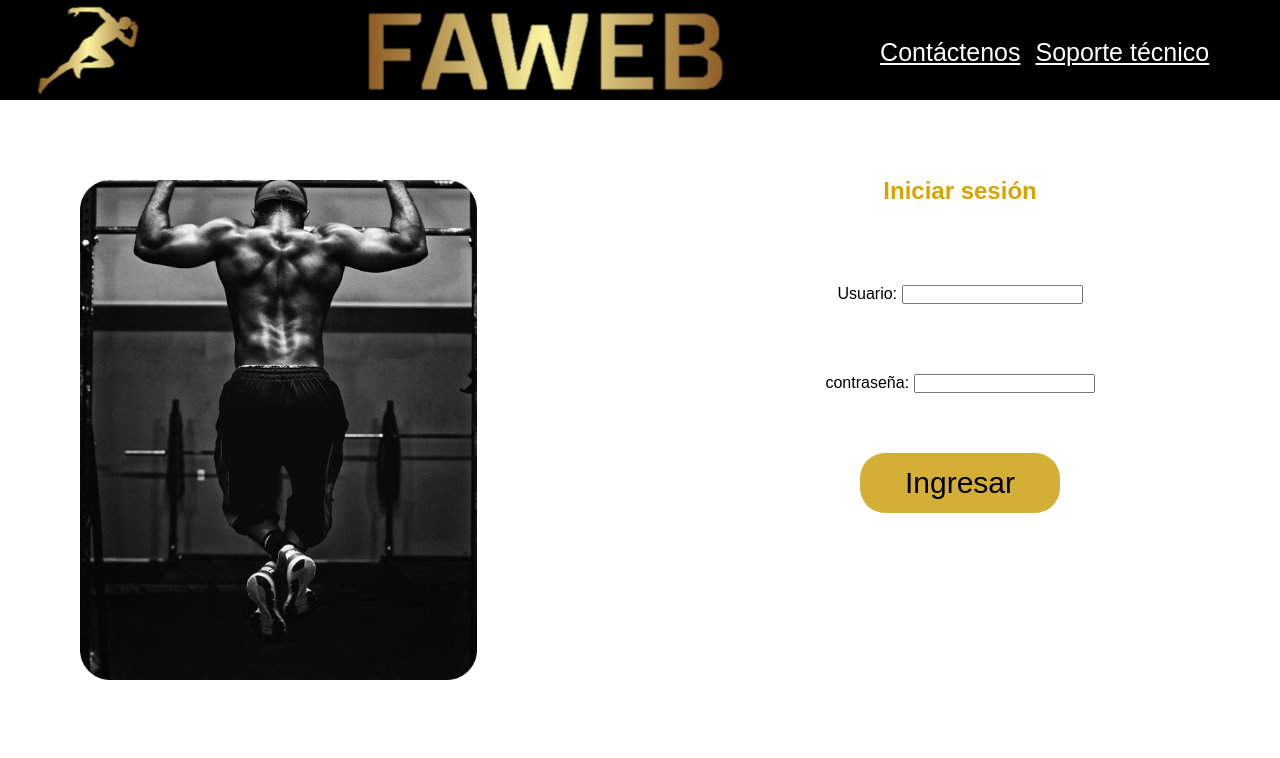
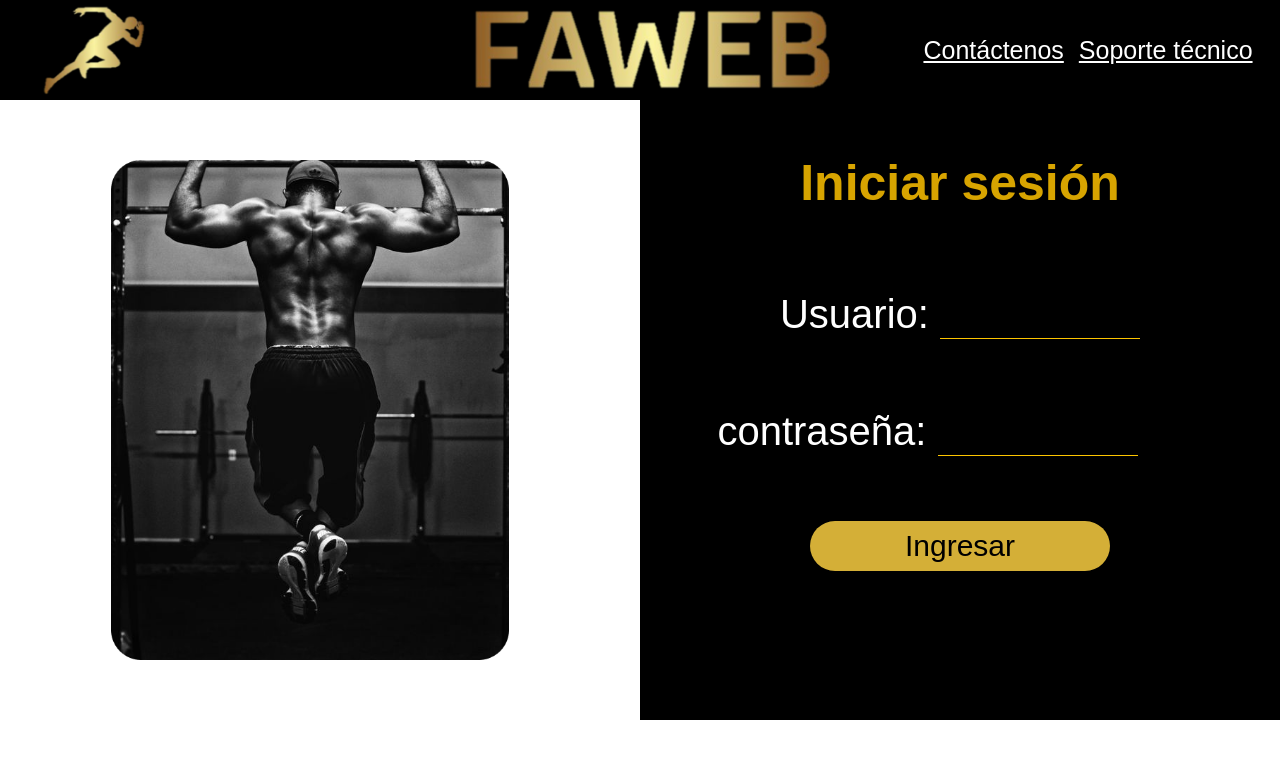
Before and after one commit to JCMB14/Proyecto-Universitario-FAWeb, a plain HTML site: page login.html in a window 1280 px wide. Drawn offline with Linux system fonts and the light colour scheme; a web font is replaced by a local one.

Commit message:
login hecho

```diff
--- a/css/style.css
+++ b/css/style.css
@@ -2,7 +2,7 @@
   padding: 0;
   margin: 0;
   box-sizing: border-box;
-  font-family: Arial, Helvetica, sans-serif;
+  font-family: 'Inclusive Sans', sans-serif;
 }
 .header_index {
   background: black;
@@ -230,6 +230,50 @@ h3 {
 
 
 /*LOGIN*/
+.header_login{
+  background: black;
+  height: 100px;
+}
+.content_nav_login{
+  display: grid;
+  grid-template-columns: 0.3fr 1.1fr 0.6fr;
+}
+.content_nav_login .nav_logo_login{
+  grid-column: 1;
+  display: flex;
+  justify-content: center;
+  align-items: center;
+}
+.nav_logo_login img{
+  width: 120px;
+  height: 100px;
+  padding: 5px 0 5px 0;
+}
+.content_nav_login .namelogo{
+  display: flex;
+  grid-column: 2;
+  justify-content: center;
+  align-items: center;
+
+}
+.namelogo .name_logo{
+    margin-left: 210px;
+}
+.content_nav_login .nav_login{
+  grid-column: 3;
+  display: inline-flex;
+  justify-content: center;
+  align-items: center;
+  margin-right: 15px;
+}
+.nav_login a{
+  color: white;
+  text-decoration: underline;
+  font-size: 25px;
+}
+
+
+
 .sect1_login{
   display: grid;
   grid-template-columns: 1fr 1fr;
@@ -238,13 +282,16 @@ h3 {
   grid-column: 1;
   background: white;
   display: flex;
-  justify-content: start;
+  justify-content: center;
   align-items: center;
   position: relative;
-  margin: 80px 0 0 80px;
+  margin: 60px 0 60px -20px;
 }
 .img_login img{
   height: 500px;
+}
+.form_login{
+  background: black;
 }
 .sect1_login .form_login{
   grid-column: 2;
@@ -262,18 +309,75 @@ h3 {
   position: relative;
   bottom: 150px;
   color: #D7A400;
+  font-size: 50px;
 }
 .content_form_login .label_user{
   position: relative;
   bottom: 70px;
 }
+.content_form_login label{
+  color: white;
+  font-size: 40px;
+}
 .content_form_login .btn_login{
-  width: 200px;
-  height: 60px;
+  width: 300px;
+  height: 50px;
   border-radius: 25px;
   font-size: 30px;
   background-color: #D4AF37;
   border: none;
   position: relative;
   top: 60px;
+  cursor: pointer;
 }
+
+.content_form_login input{
+  width: 200px;
+  height: 30px;
+  border: 0;
+  border-bottom: 1px solid #FDC500;
+  background: black;
+}
+.content_form_login .label_clave{
+  margin-left: -65px;
+}
+
+.btn_login {
+  display: inline-block;
+  border-radius: 4px;
+  background-color: #000000;
+  border: none;
+  color: #000000;
+  text-align: center;
+  font-size: 17px;
+  width: 130px;
+  transition: all 0.5s;
+  cursor: pointer;
+  margin: 5px;
+ }
+
+ .btn_login span {
+  cursor: pointer;
+  display: inline-block;
+  position: relative;
+  transition: 0.5s;
+ }
+
+ .btn_login span:after {
+  content: '»';
+  position: absolute;
+  margin-right: -8px;
+  opacity: 0;
+  top: 0;
+  right: -15px;
+  transition: 0.5s;
+ }
+
+ .btn_login:hover span {
+  padding-right: 15px;
+ }
+
+ .btn_login:hover span:after {
+  opacity: 1;
+  right: 0;
+ }
--- a/login.html
+++ b/login.html
@@ -1,18 +1,21 @@
 <!DOCTYPE html>
 <html lang="es">
   <head>
-    <meta charset="UTF-8">
-    <meta name="viewport" content="width=device-width, initial-scale=1.0">
+    <meta charset="UTF-8" />
+    <meta name="viewport" content="width=device-width, initial-scale=1.0" />
     <title>Iniciar sesión</title>
-    <link rel="stylesheet" href="css/style.css">
+    <link rel="stylesheet" href="css/style.css" />
+    <style>
+      @import url("https://fonts.googleapis.com/css2?family=Inclusive+Sans&display=swap");
+    </style>
   </head>
   <body>
-    <header class="header_index">
-        <nav class="content_nav">
-          <div class="nav_logo">
+    <header class="header_login">
+      <nav class="content_nav_login">
+        <div class="nav_logo_login">
           <img src="img/logo.png" alt="image" />
         </div>
-          <div class="nav_section">
+        <div class="namelogo">
           <img class="name_logo" src="img/name.png" alt="" />
         </div>
         <div class="nav_login">
@@ -24,23 +27,22 @@
 
     <section class="sect1_login">
       <div class="img_login">
-            <img src="img/imglogin.png" alt="image">
+        <img src="img/imglogin.png" alt="image" />
       </div>
       <div class="form_login">
         <form action="" method="post" class="content_form_login">
           <h2>Iniciar sesión</h2>
           <label name="usuario" class="label_user">
             Usuario:
-                    <input type="text" id="inputUsuario" class="user">
+            <input type="text" id="inputUsuario" class="user" />
           </label>
           <label name="contraseña" class="label_clave">
             contraseña:
-                     <input type="password" id="inputClave" class="clave">
+            <input type="password" id="inputClave" class="clave" />
           </label>
-                <button class="btn_login">Ingresar</button>
+          <button class="btn_login"><span>Ingresar</span></button>
         </form>
       </div>
     </section>
-
   </body>
 </html>
```
Also changed, not shown: index.html (+3 -0 lines). Lines whose indentation alone changed are shown as unchanged.
